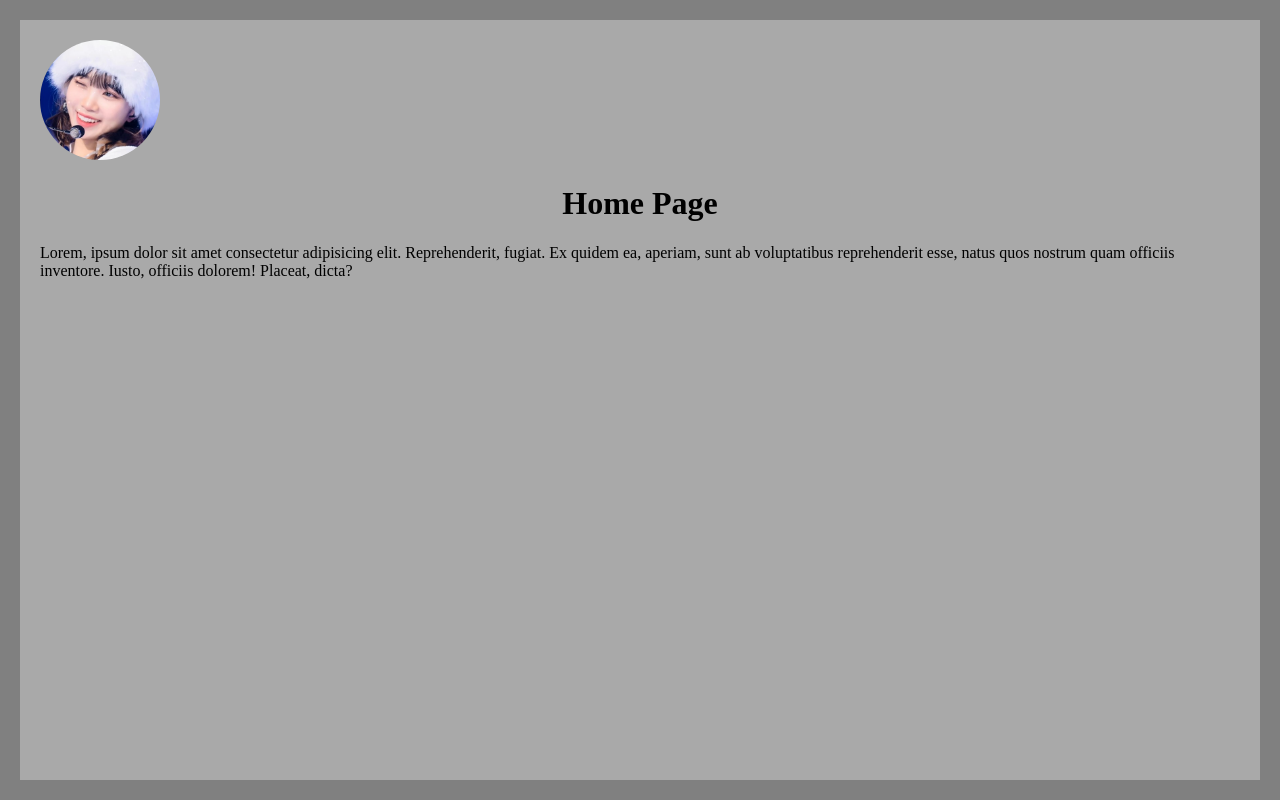
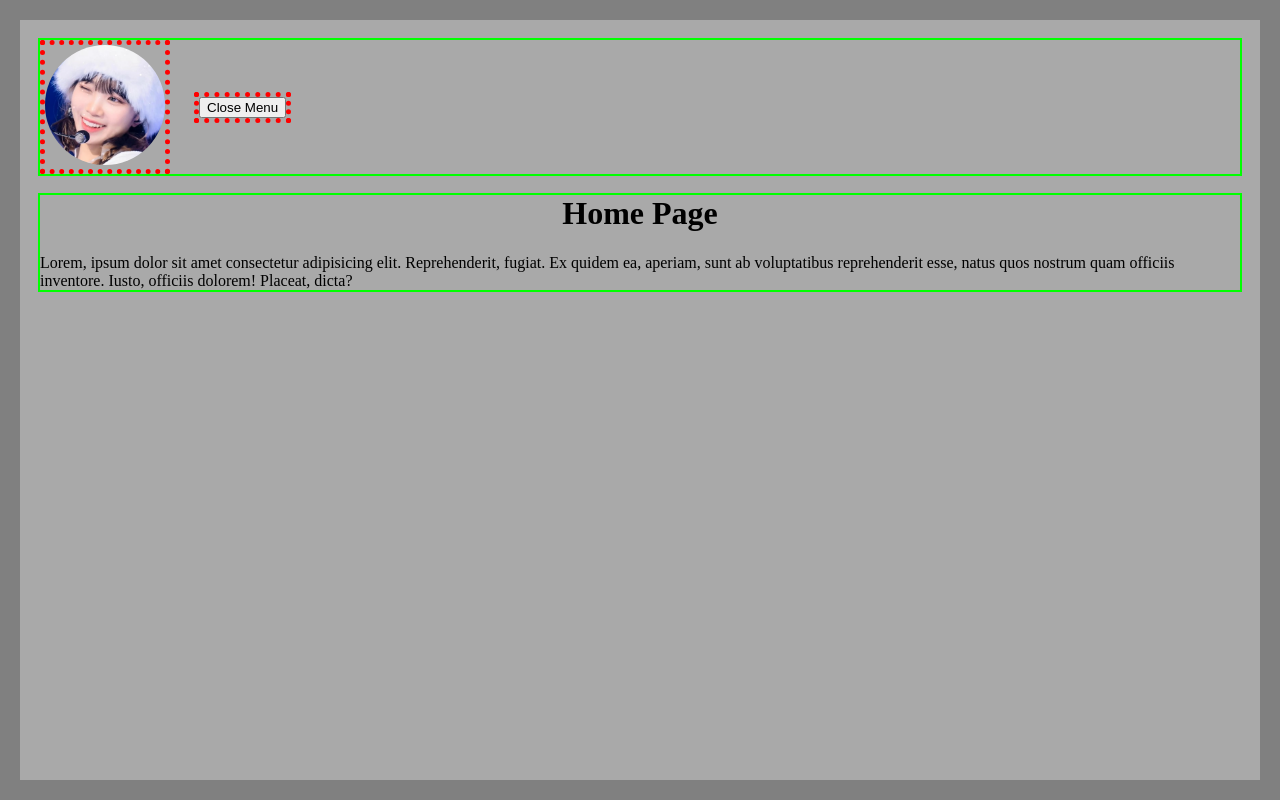
Before and after one commit to shaanprk/Portfolio-Website, a plain HTML site: page index.html in a window 1280 px wide. Drawn offline with nearby package versions, Linux system fonts and the light colour scheme.

Commit message:
Modified Header

```diff
--- a/css/styles.css
+++ b/css/styles.css
@@ -16,24 +16,32 @@ body {
     padding: 20px;
     display: flex;
     flex-direction: column;
+    /* outline: 2px solid lime; */
+}
+
+.pagewrap > * {
+    outline: 2px solid lime;
+}
+
+.mainnav {
+    display: flex;
+    gap: 1.5rem;
+    align-items: center;
+}
+
+.mainnav > * {
+    /* red outline */
+    border: 5px dotted red;
 }
 
 .logo {
     border-radius:50%;
     max-width: 120px;
-    margin-right: 20px;
 }
 
 .menu {
     margin-left:20px;
     font-family: "Roboto", sans-serif;
-}
-
-header {
-    display: flex;
-    align-items: center;
-    /* justify-content: space-between; */
-    padding: 0px 0px;
 }
 
 h1 {
--- a/index.html
+++ b/index.html
@@ -3,34 +3,28 @@
     <head>
         <meta charset="UTF-8">
         <meta name="viewport" content="width=device-width, initial-scale=1.0">
-
-        <!-- UNICONS -->
-        <!-- <link rel="stylesheet" href="https://unicons.iconscout.com/release/v4.0.8/css/line.css"> -->
-
-        <!-- CSS -->
+        <link rel="stylesheet" href="https://unicons.iconscout.com/release/v4.0.8/css/line.css">
         <link rel="stylesheet" href="css/styles.css">
-
         <title>Sean Park - Personal Portfolio Website</title>
         <meta name="description" content="Sean Park Portfolio Website Homepage">
         <link rel="icon" type="img/icon" href="/img/Cropped_Image.png">
     </head>
-
     <body>
-        <!-- HEADER -->
-        <header>
-            <div class="logo">
+        <div class="pagewrap">
+            <div class="mainnav">
+                <div class="logo-wrap">
                     <a href="/">
-                    <!-- <span class="u-vhide">Back to the homepage</span> (assistive comment) -->
                         <img class="logo" src="img/Cropped_Image.png" alt="logo">
                     </a>
                 </div>
-            <div class="menu-button">
-
+                <div class="menu-link">
+                    <button class="menu-button" aria-expanded="false" aria-controls="main-menu">
+                        <span class="menu-link-mask">
+                            <span class="menu-button-close" aria-hidden="true">Close</span>
+                            <span class="menu-button-open" aria-hidden="false">Menu</span>
+                        </span>
+                    </button>
                 </div>
-
-
-
-            <!-- NAVBAR -->
                 <!-- <nav class="navbar">
                     <ul>
                         <li><a href="index.html">Home</a></li>
@@ -39,15 +33,26 @@
                         <li><a href="contact.html">Contact</a></li>
                     </ul>
                 </nav> -->
-        </header>
+            </div>
 
-        <!-- MAIN -->
             <main>
                 <h1>Home Page</h1>
                 <p>Lorem, ipsum dolor sit amet consectetur adipisicing elit. Reprehenderit, fugiat. Ex quidem ea, aperiam, sunt ab voluptatibus reprehenderit esse, natus quos nostrum quam officiis inventore. Iusto, officiis dolorem! Placeat, dicta?</p>
              </main>
 
-        <!-- FOOTER -->
+
+            <!-- <div class="main-menu js" id="main-menu">
+                <div class="main-menu-">
+
+                </div>
+            </div> -->
+        </div>
+
+        <!-- MAIN -->
+        <!-- <main>
+           <h1>Home Page</h1>
+           <p>Lorem, ipsum dolor sit amet consectetur adipisicing elit. Reprehenderit, fugiat. Ex quidem ea, aperiam, sunt ab voluptatibus reprehenderit esse, natus quos nostrum quam officiis inventore. Iusto, officiis dolorem! Placeat, dicta?</p>
+        </main> -->
 
         <!-- MAIN JS -->
         <script src="js/main.js"></script>
```
Lines whose indentation alone changed are shown as unchanged.
